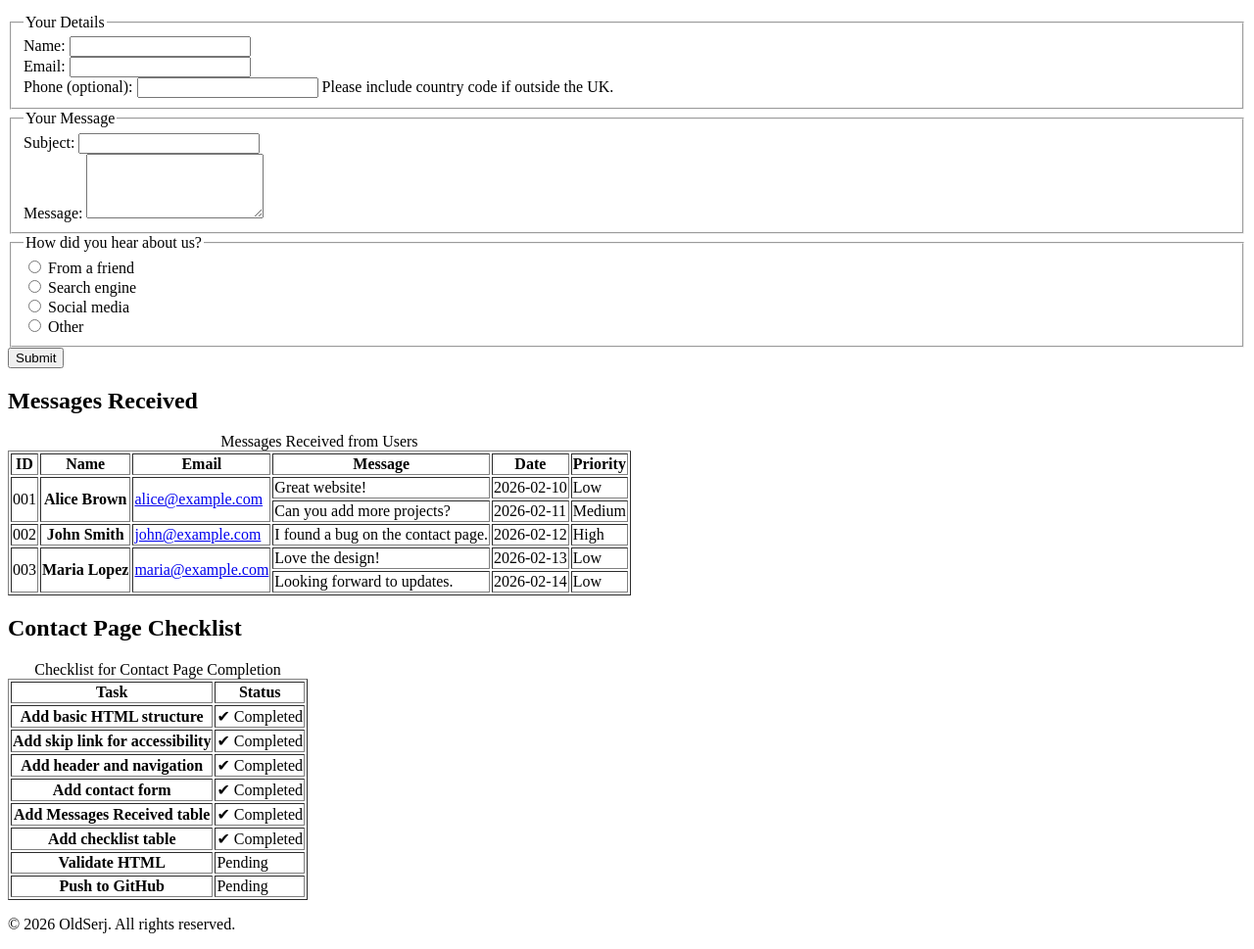
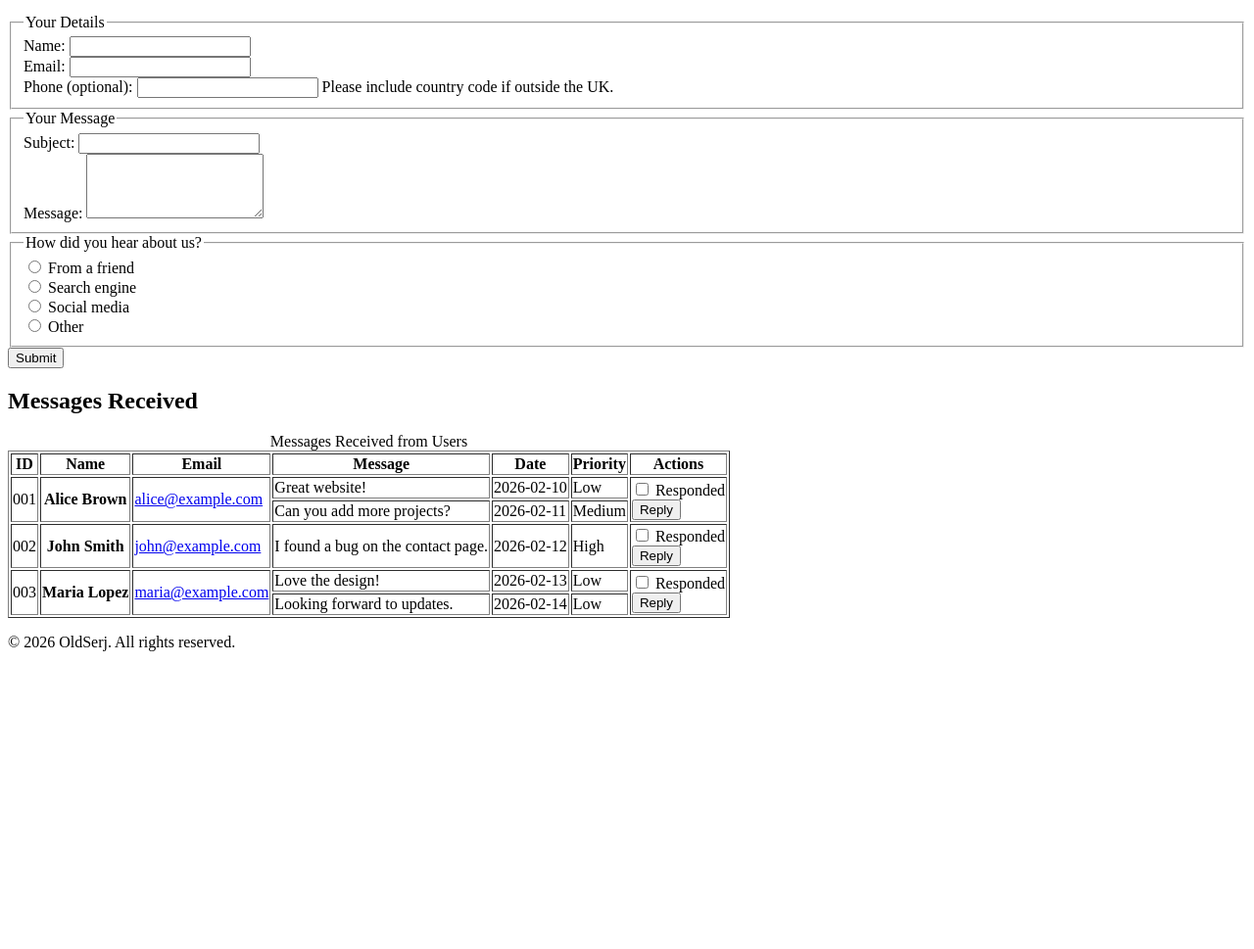
Before and after one commit to OldSerj/lab3-homepage, a plain HTML site: page feedback.html in a window 1280 px wide. Shown: the part 126-1095 px from the top of the page at 98% size. After the commit the page ends 807 px from the top, so only its background shows below. Drawn offline with Linux system fonts and the light colour scheme.

Commit message:
changes added

```diff
--- a/feedback.html
+++ b/feedback.html
@@ -90,10 +90,12 @@
                         <th scope="col">Message</th>
                         <th scope="col">Date</th>
                         <th scope="col">Priority</th>
+                        <th scope="col">Actions</th>
                     </tr>
                 </thead>
 
                 <tbody>
+                    <!-- ALICE -->
                     <tr>
                         <td rowspan="2">001</td>
                         <th scope="row" rowspan="2">Alice Brown</th>
@@ -101,6 +103,13 @@
                         <td>Great website!</td>
                         <td>2026-02-10</td>
                         <td>Low</td>
+                        <td rowspan="2">
+                            <label>
+                                <input type="checkbox"> Responded
+                            </label>
+                            <br>
+                            <button type="button">Reply</button>
+                        </td>
                     </tr>
                     <tr>
                         <td>Can you add more projects?</td>
@@ -108,6 +117,7 @@
                         <td>Medium</td>
                     </tr>
 
+                    <!-- JOHN -->
                     <tr>
                         <td>002</td>
                         <th scope="row">John Smith</th>
@@ -115,8 +125,16 @@
                         <td>I found a bug on the contact page.</td>
                         <td>2026-02-12</td>
                         <td>High</td>
+                        <td>
+                            <label>
+                                <input type="checkbox"> Responded
+                            </label>
+                            <br>
+                            <button type="button">Reply</button>
+                        </td>
                     </tr>
 
+                    <!-- MARIA -->
                     <tr>
                         <td rowspan="2">003</td>
                         <th scope="row" rowspan="2">Maria Lopez</th>
@@ -124,64 +142,18 @@
                         <td>Love the design!</td>
                         <td>2026-02-13</td>
                         <td>Low</td>
+                        <td rowspan="2">
+                            <label>
+                                <input type="checkbox"> Responded
+                            </label>
+                            <br>
+                            <button type="button">Reply</button>
+                        </td>
                     </tr>
                     <tr>
                         <td>Looking forward to updates.</td>
                         <td>2026-02-14</td>
                         <td>Low</td>
-                    </tr>
-                </tbody>
-            </table>
-        </section>
-
-        <!-- ========================= -->
-        <!-- CHECKLIST TABLE ADDED     -->
-        <!-- ========================= -->
-        <section>
-            <h2>Contact Page Checklist</h2>
-
-            <table border="1">
-                <caption>Checklist for Contact Page Completion</caption>
-
-                <thead>
-                    <tr>
-                        <th scope="col">Task</th>
-                        <th scope="col">Status</th>
-                    </tr>
-                </thead>
-
-                <tbody>
-                    <tr>
-                        <th scope="row">Add basic HTML structure</th>
-                        <td>✔ Completed</td>
-                    </tr>
-                    <tr>
-                        <th scope="row">Add skip link for accessibility</th>
-                        <td>✔ Completed</td>
-                    </tr>
-                    <tr>
-                        <th scope="row">Add header and navigation</th>
-                        <td>✔ Completed</td>
-                    </tr>
-                    <tr>
-                        <th scope="row">Add contact form</th>
-                        <td>✔ Completed</td>
-                    </tr>
-                    <tr>
-                        <th scope="row">Add Messages Received table</th>
-                        <td>✔ Completed</td>
-                    </tr>
-                    <tr>
-                        <th scope="row">Add checklist table</th>
-                        <td>✔ Completed</td>
-                    </tr>
-                    <tr>
-                        <th scope="row">Validate HTML</th>
-                        <td>Pending</td>
-                    </tr>
-                    <tr>
-                        <th scope="row">Push to GitHub</th>
-                        <td>Pending</td>
                     </tr>
                 </tbody>
             </table>
```
